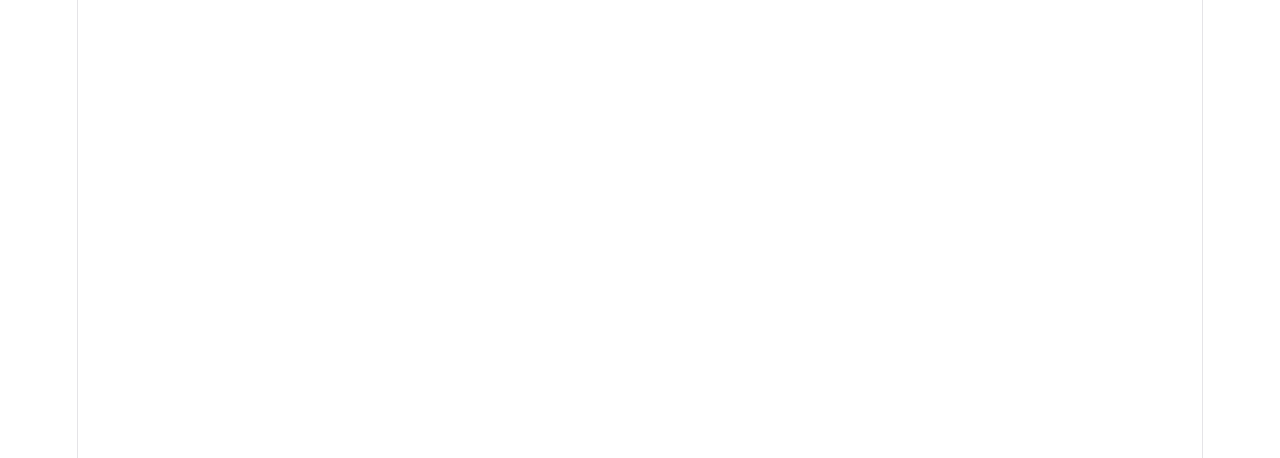
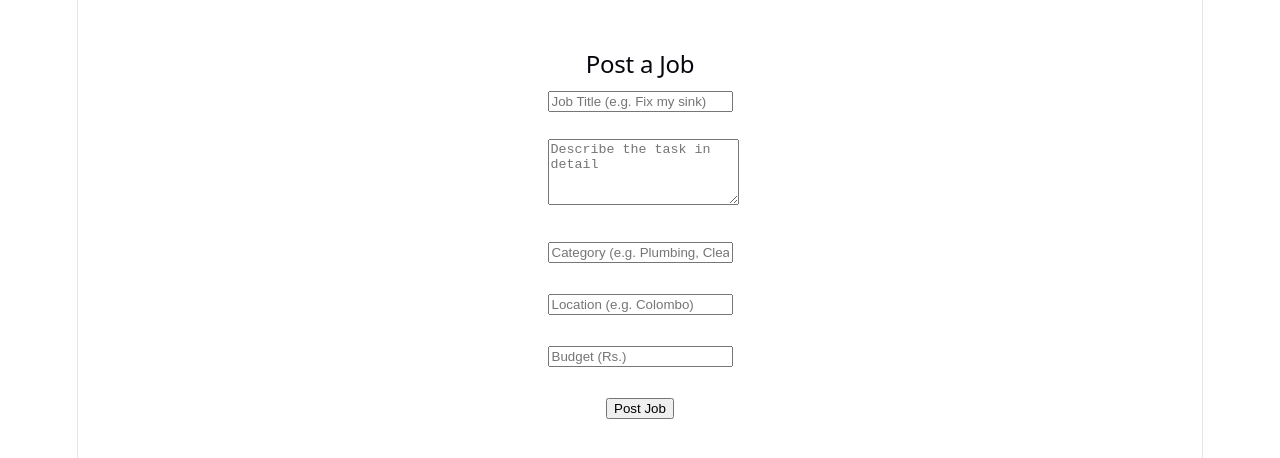
Before and after one commit to anuanusikan/Smart_service_Booking_Platform, a React (Vite) app in the folder client/: page /post-job in a window 1280 px wide. Before the commit this address had no page. Shown: the top 458 px of the page. Built offline with nearby package versions, Linux system fonts and the light colour scheme.

Commit message:
Add PostJob and BrowseJobs pages

```diff
--- a/client/src/App.jsx
+++ b/client/src/App.jsx
@@ -1,13 +1,15 @@
 import { Routes, Route, Link } from 'react-router-dom';
 import Register from './pages/Register';
 import Login from './pages/Login';
+import PostJob from './pages/PostJob';
+import BrowseJobs from './pages/BrowseJobs';
 
 function Home() {
   return (
     <div>
       <h1>SkillLink</h1>
       <p>Welcome to SkillLink — find trusted service providers near you.</p>
-      <Link to="/register">Register</Link> | <Link to="/login">Login</Link>
+      <Link to="/register">Register</Link> | <Link to="/login">Login</Link> | <Link to="/post-job">Post a Job</Link> | <Link to="/jobs">Browse Jobs</Link>
     </div>
   );
 }
@@ -18,6 +20,8 @@ function App() {
       <Route path="/" element={<Home />} />
       <Route path="/register" element={<Register />} />
       <Route path="/login" element={<Login />} />
+      <Route path="/post-job" element={<PostJob />} />
+      <Route path="/jobs" element={<BrowseJobs />} />
     </Routes>
   );
 }
--- /dev/null
+++ b/client/src/pages/BrowseJobs.jsx
@@ -0,0 +1,39 @@
+import { useState, useEffect } from 'react';
+
+function BrowseJobs() {
+  const [jobs, setJobs] = useState([]);
+  const [loading, setLoading] = useState(true);
+
+  useEffect(() => {
+    fetch('http://localhost:5000/api/jobs')
+      .then(res => res.json())
+      .then(data => {
+        setJobs(data);
+        setLoading(false);
+      })
+      .catch(() => setLoading(false));
+  }, []);
+
+  if (loading) return <p>Loading jobs...</p>;
+
+  return (
+    <div style={{ maxWidth: '600px', margin: '50px auto' }}>
+      <h2>Browse Jobs</h2>
+      {jobs.length === 0 && <p>No jobs posted yet.</p>}
+
+      {jobs.map((job) => (
+        <div key={job._id} style={{ border: '1px solid #ccc', padding: '15px', marginBottom: '15px' }}>
+          <h3>{job.title}</h3>
+          <p>{job.description}</p>
+          <p><b>Category:</b> {job.category}</p>
+          <p><b>Location:</b> {job.location}</p>
+          <p><b>Budget:</b> Rs. {job.budget}</p>
+          <p><b>Posted by:</b> {job.postedBy?.name}</p>
+          <p><b>Status:</b> {job.status}</p>
+        </div>
+      ))}
+    </div>
+  );
+}
+
+export default BrowseJobs;
--- /dev/null
+++ b/client/src/pages/PostJob.jsx
@@ -0,0 +1,109 @@
+import { useState } from 'react';
+import { useNavigate } from 'react-router-dom';
+
+function PostJob() {
+  const navigate = useNavigate();
+  const [formData, setFormData] = useState({
+    title: '',
+    description: '',
+    category: '',
+    location: '',
+    budget: ''
+  });
+  const [message, setMessage] = useState('');
+
+  const handleChange = (e) => {
+    setFormData({ ...formData, [e.target.name]: e.target.value });
+  };
+
+  const handleSubmit = async (e) => {
+    e.preventDefault();
+    setMessage('');
+
+    const token = localStorage.getItem('token');
+
+    if (!token) {
+      setMessage('You must be logged in to post a job.');
+      return;
+    }
+
+    try {
+      const res = await fetch('http://localhost:5000/api/jobs', {
+        method: 'POST',
+        headers: {
+          'Content-Type': 'application/json',
+          'Authorization': `Bearer ${token}`
+        },
+        body: JSON.stringify(formData)
+      });
+
+      const data = await res.json();
+
+      if (res.ok) {
+        setMessage('Job posted successfully!');
+        setTimeout(() => navigate('/jobs'), 1000);
+      } else {
+        setMessage(data.message || 'Failed to post job');
+      }
+    } catch (err) {
+      setMessage('Server error. Please try again.');
+    }
+  };
+
+  return (
+    <div style={{ maxWidth: '450px', margin: '50px auto' }}>
+      <h2>Post a Job</h2>
+      <form onSubmit={handleSubmit}>
+        <input
+          type="text"
+          name="title"
+          placeholder="Job Title (e.g. Fix my sink)"
+          value={formData.title}
+          onChange={handleChange}
+          required
+        /><br /><br />
+
+        <textarea
+          name="description"
+          placeholder="Describe the task in detail"
+          value={formData.description}
+          onChange={handleChange}
+          required
+          rows={4}
+          style={{ width: '100%' }}
+        /><br /><br />
+
+        <input
+          type="text"
+          name="category"
+          placeholder="Category (e.g. Plumbing, Cleaning)"
+          value={formData.category}
+          onChange={handleChange}
+          required
+        /><br /><br />
+
+        <input
+          type="text"
+          name="location"
+          placeholder="Location (e.g. Colombo)"
+          value={formData.location}
+          onChange={handleChange}
+        /><br /><br />
+
+        <input
+          type="number"
+          name="budget"
+          placeholder="Budget (Rs.)"
+          value={formData.budget}
+          onChange={handleChange}
+        /><br /><br />
+
+        <button type="submit">Post Job</button>
+      </form>
+
+      {message && <p>{message}</p>}
+    </div>
+  );
+}
+
+export default PostJob;
```
